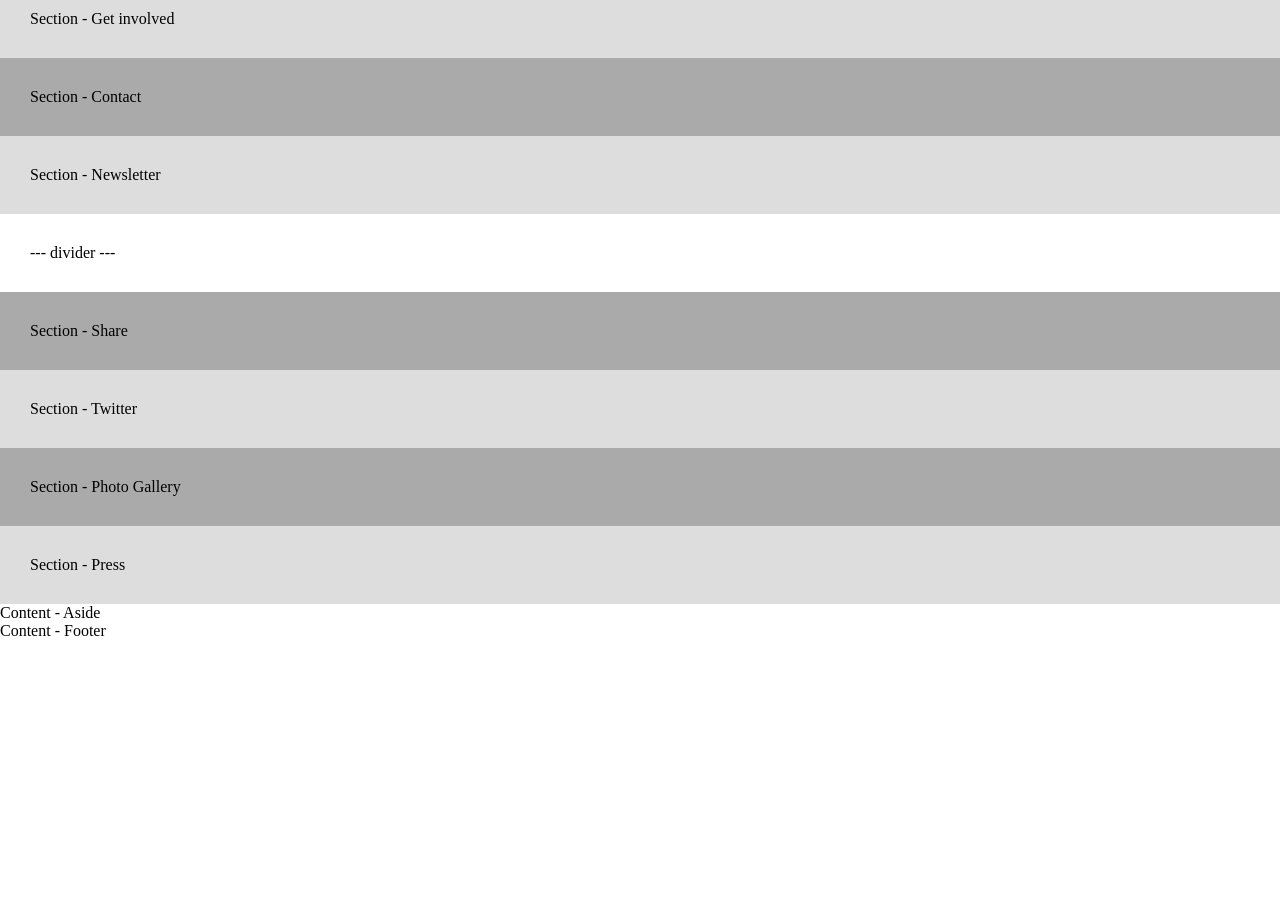
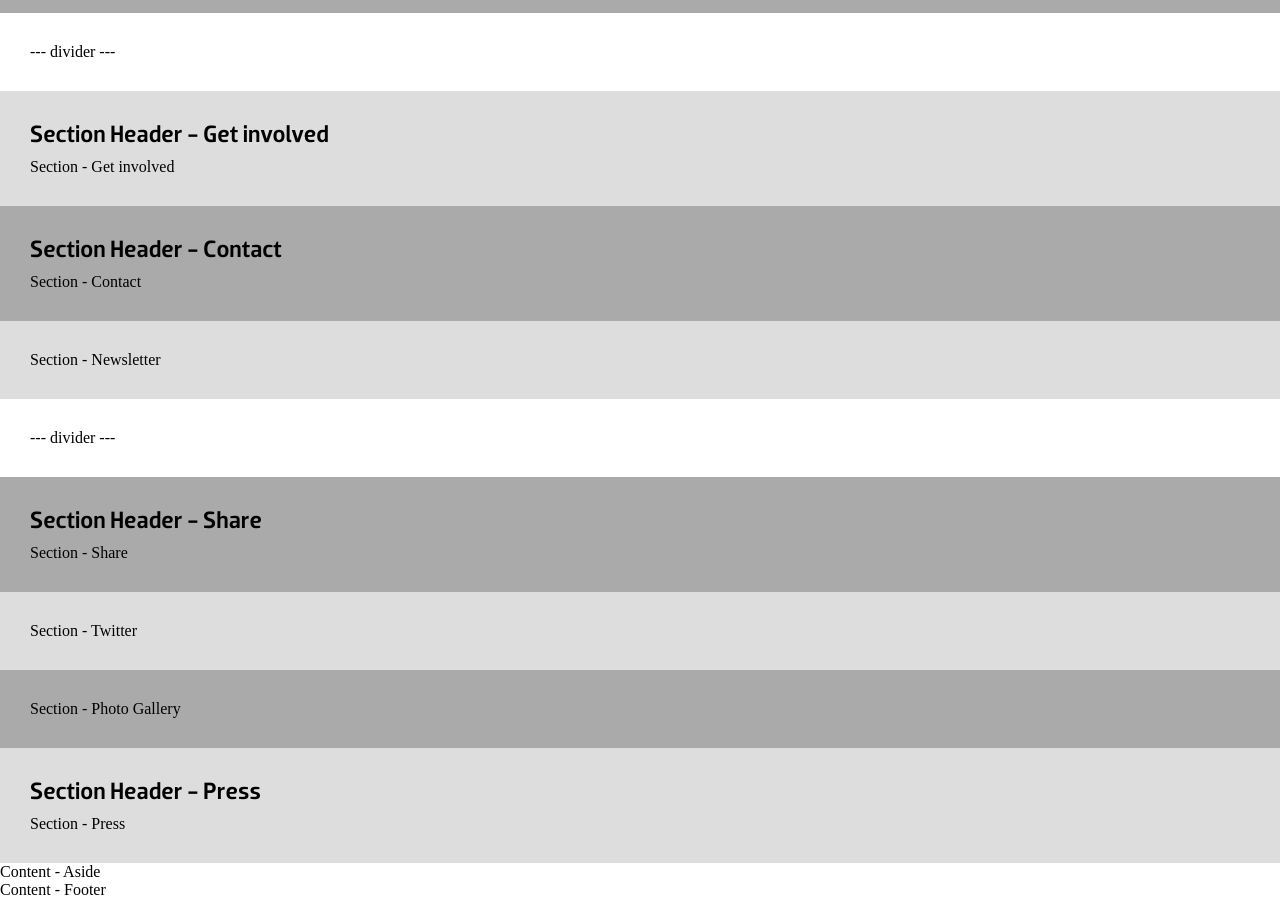
Before and after one commit to dreamyguy/dream, a website: page index.html in a window 1280 px wide. Shown: the part 1000-1899 px from the top of the page. Before the commit the page ends 1640 px from the top, so only its background shows below. Drawn offline with Linux system fonts and the light colour scheme.

Commit message:
Introduce section headers

```diff
--- a/app/sass/_app_layout.scss
+++ b/app/sass/_app_layout.scss
@@ -4,6 +4,12 @@ section {
     padding: 30px;
     @media (max-width: 767px) { padding: 10%; }
     @media (max-width: 480px) { padding: 5%; }
+}
+
+.heading-two {
+    margin-bottom: 10px;
+    font-size: 24px;
+    @media (max-width: 767px) { font-size: 20px; }
 }
 
 .rounded {
--- a/index.html
+++ b/index.html
@@ -47,12 +47,15 @@
             </header>
             <main>
                 <section id="about" class="section__about bg-silver">
+                    <h2 class="heading-two dobra-medium">Section Header - About</h2>
                     Section - About
                 </section>
                 <section id="current-project" class="section__current-project bg-gray">
+                    <h2 class="heading-two dobra-medium">Section Header - Current project</h2>
                     Section - Current project
                 </section>
                 <section id="events" class="section__events bg-silver">
+                    <h2 class="heading-two dobra-medium">Section Header - Events</h2>
                     <ul class="events dobra-medium">
                         <li class="events__item">
                             <div class="events__item--supporter">
@@ -127,9 +130,11 @@
                     --- divider ---
                 </section>
                 <section id="get-involved" class="section__get-involved bg-silver">
+                    <h2 class="heading-two dobra-medium">Section Header - Get involved</h2>
                     Section - Get involved
                 </section>
                 <section id="contact" class="section__contact bg-gray">
+                    <h2 class="heading-two dobra-medium">Section Header - Contact</h2>
                     Section - Contact
                 </section>
                 <section class="section__newsletter bg-silver">
@@ -139,6 +144,7 @@
                     --- divider ---
                 </section>
                 <section id="share" class="section__share bg-gray">
+                    <h2 class="heading-two dobra-medium">Section Header - Share</h2>
                     Section - Share
                 </section>
                 <section class="section__twitter bg-silver">
@@ -148,6 +154,7 @@
                     Section - Photo Gallery
                 </section>
                 <section id="press" class="section__press bg-silver">
+                    <h2 class="heading-two dobra-medium">Section Header - Press</h2>
                     Section - Press
                 </section>
                 <aside>
```
Also changed, not shown: src/css/app.css.
